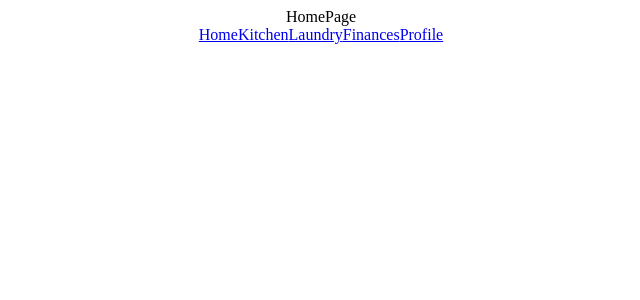
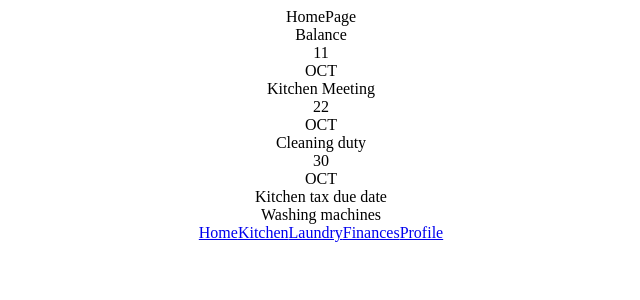
Before and after one commit to vlkeniko/dorm8s, a React (Create React App) app: page / in a window 1280 px wide. Shown: the top 300 px of the page, without its empty margins (319-959 px from the left). Built offline with nearby package versions, Linux system fonts and the light colour scheme.

Commit message:
Just some components for the home page

```diff
--- /dev/null
+++ b/src/components/Balance.js
@@ -0,0 +1,7 @@
+import React from 'react'
+
+export default function Balance() {
+  return (
+    <div>Balance</div>
+  )
+}
--- /dev/null
+++ b/src/components/Calendar.js
@@ -0,0 +1,33 @@
+import React from "react";
+
+export default function Calendar() {
+  return (
+    <div className="calendar">
+
+      <div className="event">
+        <div className="date">
+          <div className="day">11</div>
+          <div className="month">OCT</div>
+        </div>
+        <div className="event-title">Kitchen Meeting</div>
+      </div>
+
+      <div className="event">
+        <div className="date">
+          <div className="day">22</div>
+          <div className="month">OCT</div>
+        </div>
+        <div className="event-title">Cleaning duty</div>
+      </div>
+
+      <div className="event">
+        <div className="date">
+          <div className="day">30</div>
+          <div className="month">OCT</div>
+        </div>
+        <div className="event-title">Kitchen tax due date</div>
+      </div>
+
+    </div>
+  );
+}
--- /dev/null
+++ b/src/components/WM.js
@@ -0,0 +1,7 @@
+import React from 'react'
+
+export default function WM() {
+  return (
+    <div>Washing machines</div>
+  )
+}
--- a/src/pages/HomePage.js
+++ b/src/pages/HomePage.js
@@ -1,10 +1,16 @@
 import React from 'react'
+import Balance from '../components/Balance'
+import Calendar from '../components/Calendar'
 import Nav from '../components/Nav'
+import WM from '../components/WM'
 
 export default function HomePage() {
   return (
     <>
     <div>HomePage</div>
+    <Balance/>
+    <Calendar/>
+    <WM/>
     <Nav/>
     </>
 
```
